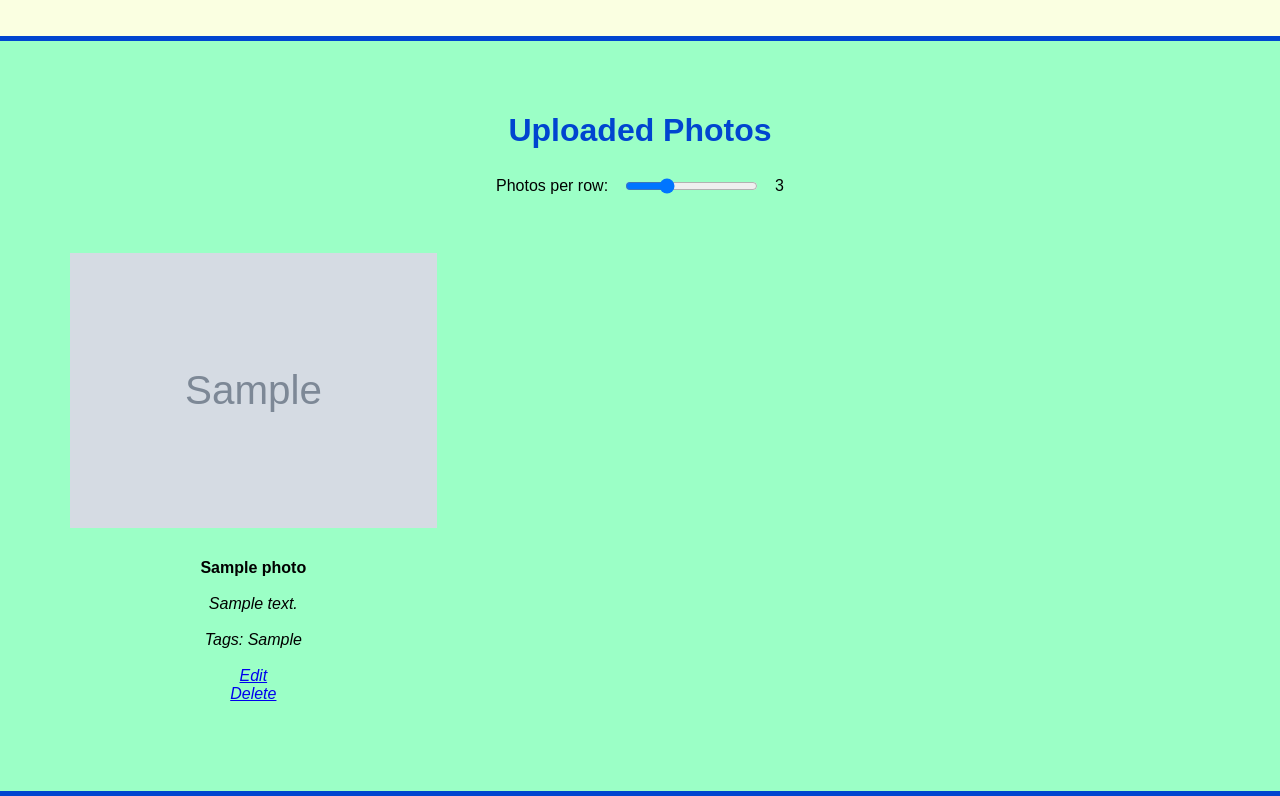
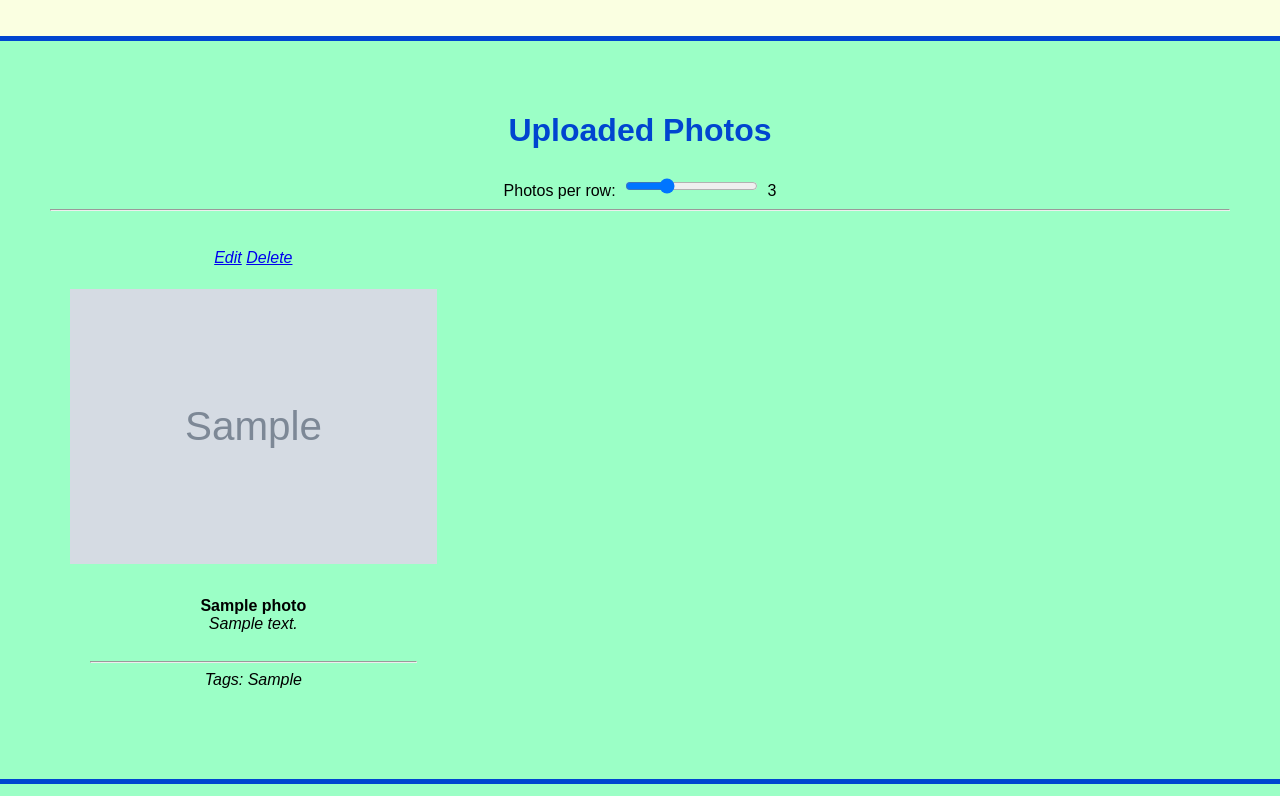
Before and after one commit to aourbanek/CS390CourseProject, a Flask app: page / in a window 1280 px wide. Shown: the part 521-1317 px from the top of the page. Run offline with Flask 3, Linux system fonts and the light colour scheme; tables that the repository leaves empty hold one stand-in row (values such as "Sample post"); grey boxes marked "Sample" are stand-in pictures; some web fonts are replaced.

Commit message:
updated styling
styled uploaded images + adjusted colors + some other tweaks

```diff
--- a/CS390prototype/photo_app/templates/index.html
+++ b/CS390prototype/photo_app/templates/index.html
@@ -30,24 +30,33 @@
     </div>
 
     <div class="uploaded-photos">
-        <h1>Uploaded Photos</h1>
-
-        <div style="margin: 20px 0; display: flex; align-items: center; gap: 12px; justify-content: center;">
-            <label for="cols-slider">Photos per row:</label>
-            <input type="range" id="cols-slider" min="1" max="8" value="3" step="1">
-            <span id="cols-label">3</span>
+        <div class="uploaded-header">
+            <h1>Uploaded Photos</h1>
+            <div class="photo-slider">
+                <label for="cols-slider">Photos per row:</label>
+                <input type="range" id="cols-slider" min="1" max="8" value="3" step="1">
+                <span id="cols-label">3</span>
+            </div>
         </div>
-
+        <hr>
         <div class="uploaded-flex">
             <!-- Looped HTML per uploaded photo using Jinja -->
             {% for photo in photos %}
             <div class="photo-unit">
-                <img src="{{ url_for('uploaded_file', filename=photo[1]) }}" alt="{{ photo[2] }}" width="200"><br>
-                <strong>{{ photo[2] }}</strong><br>
-                <em>{{ photo[3] }}</em><br>
-                <em>Tags: {{ photo[4] }} </em><br>
-                <em><a href="/edit/{{ photo[0] }}">Edit</a></em>
-                <em><a href="/delete/{{ photo[0] }}">Delete</a></em><br>
+                <div class="photo-actions">
+                    <em><a href="/edit/{{ photo[0] }}">Edit</a></em>
+                    <em><a href="/delete/{{ photo[0] }}">Delete</a></em>
+                </div>
+                <img src="{{ url_for('uploaded_file', filename=photo[1]) }}" alt="{{ photo[2] }}" width="200">
+                <div class="photo-info">
+                    <div>
+                        <strong>{{ photo[2] }}</strong><br>
+                        <em>{{ photo[3] }}</em>
+                    </div>
+                    <div>
+                        <hr><em>Tags: {{ photo[4] }} </em>
+                    </div>
+                </div>
              </div>
             {% endfor %}
         </div>
```
